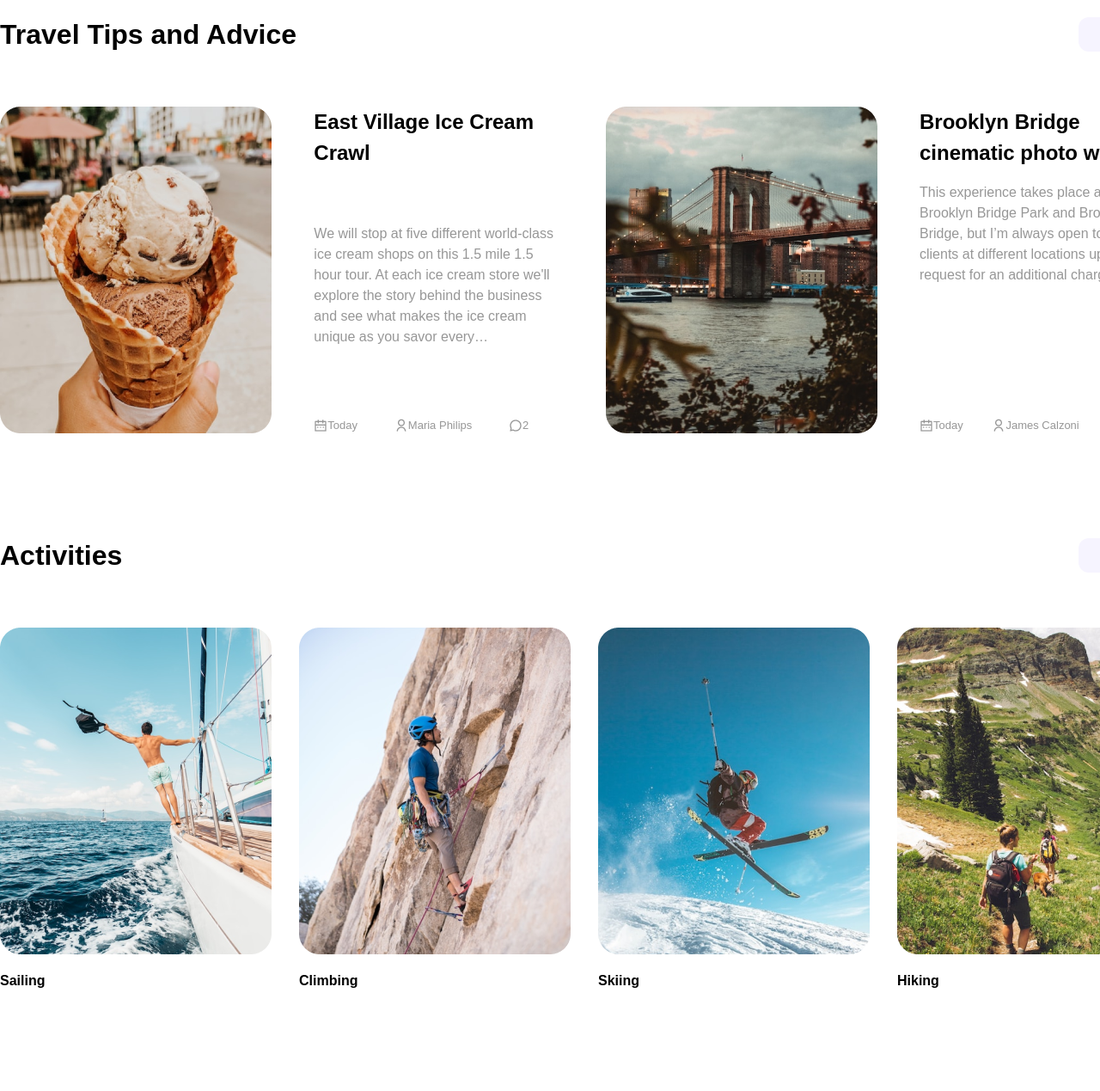
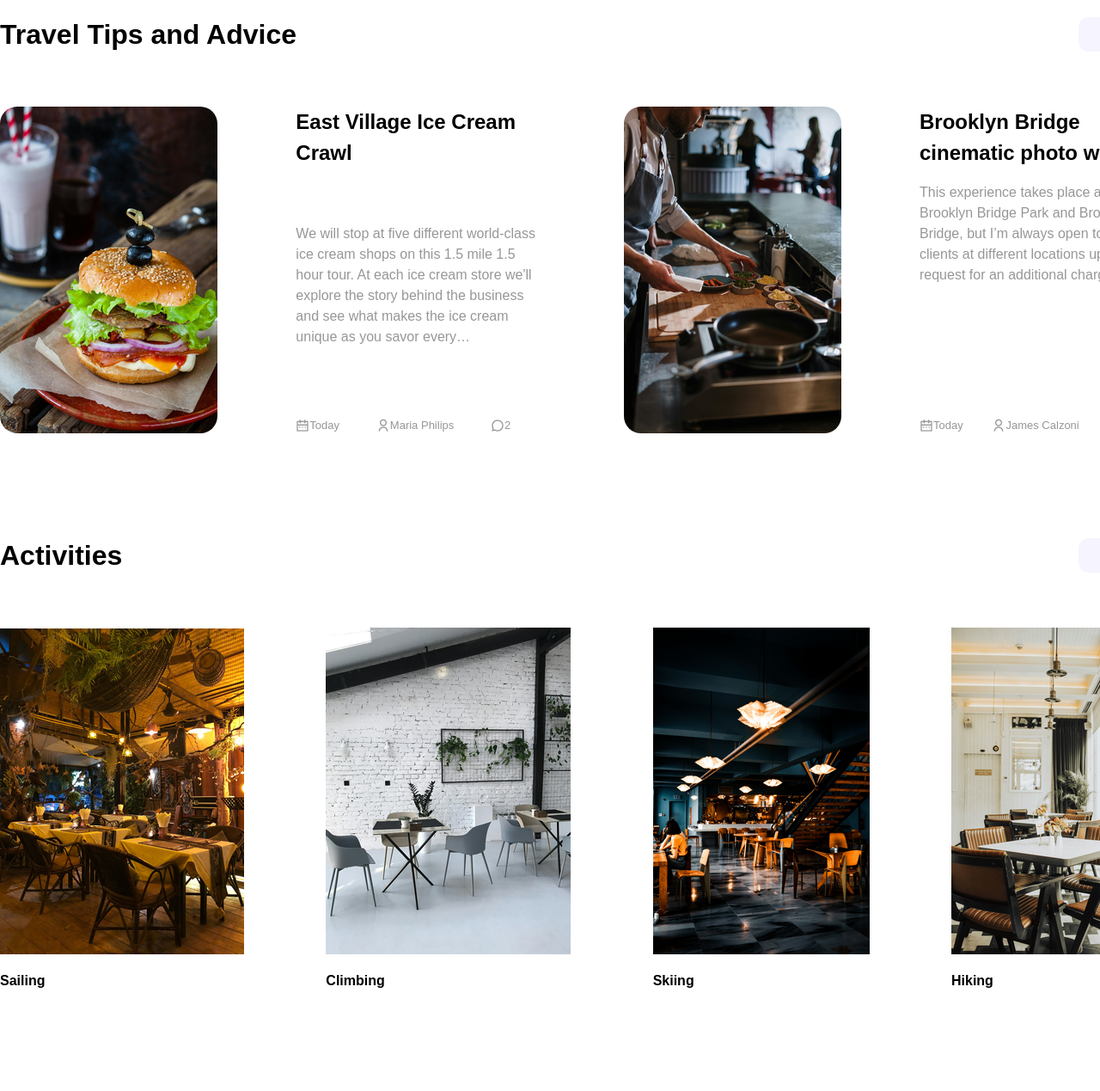
Before and after one commit to LaxyM/Test-Vott, a plain HTML site: page index.html in a window 1280 px wide. Shown: the part 1520-2789 px from the top of the page at 86% size. Drawn offline with Linux system fonts and the light colour scheme.

Commit message:
add foto

```diff
--- a/index.html
+++ b/index.html
@@ -201,7 +201,7 @@
             </div>
 
             <div class="advice__blocks">
-                <img src="img/advice1.png" alt="icecream" class="advice__blocks-img">
+                <img src="img/tips1.png" alt="icecream" class="advice__blocks-img">
                 <div class="advice__block">
                     <div class="title title__fz-24 advice__block-icecream">East Village Ice Cream Crawl
                     </div>
@@ -228,7 +228,7 @@
                     </div>
                 </div>
 
-                <img src="img/advice2.png" alt="bridge" class="advice__blocks-img">
+                <img src="img/tips2.png" alt="bridge" class="advice__blocks-img">
                 <div class="advice__block">
                     <div class="title title__fz-24 advice__block-bridge">Brooklyn Bridge cinematic photo walk
                     </div>
@@ -267,22 +267,22 @@
 
             <div class="activities__blocks">
                 <div class="activities__block">
-                    <img src="img/activities1.png" alt="sailling">
+                    <img src="img/rest1.png" alt="sailling">
                     <div class="title title__fz-16 activities__title">Sailing</div>
                 </div>
 
                 <div class="activities__block">
-                    <img src="img/activities2.png" alt="climbing">
+                    <img src="img/rest2.png" alt="climbing">
                     <div class="title title__fz-16 activities__title">Climbing</div>
                 </div>
 
                 <div class="activities__block">
-                    <img src="img/activities3.png" alt="skiing">
+                    <img src="img/rest3.png" alt="skiing">
                     <div class="title title__fz-16 activities__title">Skiing</div>
                 </div>
 
                 <div class="activities__block">
-                    <img src="img/activities4.png" alt="hiking">
+                    <img src="img/rest4.png" alt="hiking">
                     <div class="title title__fz-16 activities__title">Hiking</div>
                 </div>
             </div>
@@ -298,7 +298,7 @@
 
             <button class="btn about__btn">Read more</button>
 
-            <img src="img/about.png" alt="people" class="about__img">
+            <img src="img/about us.png" alt="people" class="about__img">
         </div>
     </section>
 
--- a/scss/blocks/_advice.scss
+++ b/scss/blocks/_advice.scss
@@ -5,6 +5,7 @@
         justify-content: space-between;
         &-img {
             height: 380px;
+            border-radius: 20px;
         }
     }
     &__block {
```
Also changed, not shown: css/style.min.css, img/about us.png (added), img/rest1.png (added), img/rest2.png (added), img/rest3.png (added), img/rest4.png (added), img/tips1.png (added), img/tips2.png (added), scss/style.css, 1 other file.
